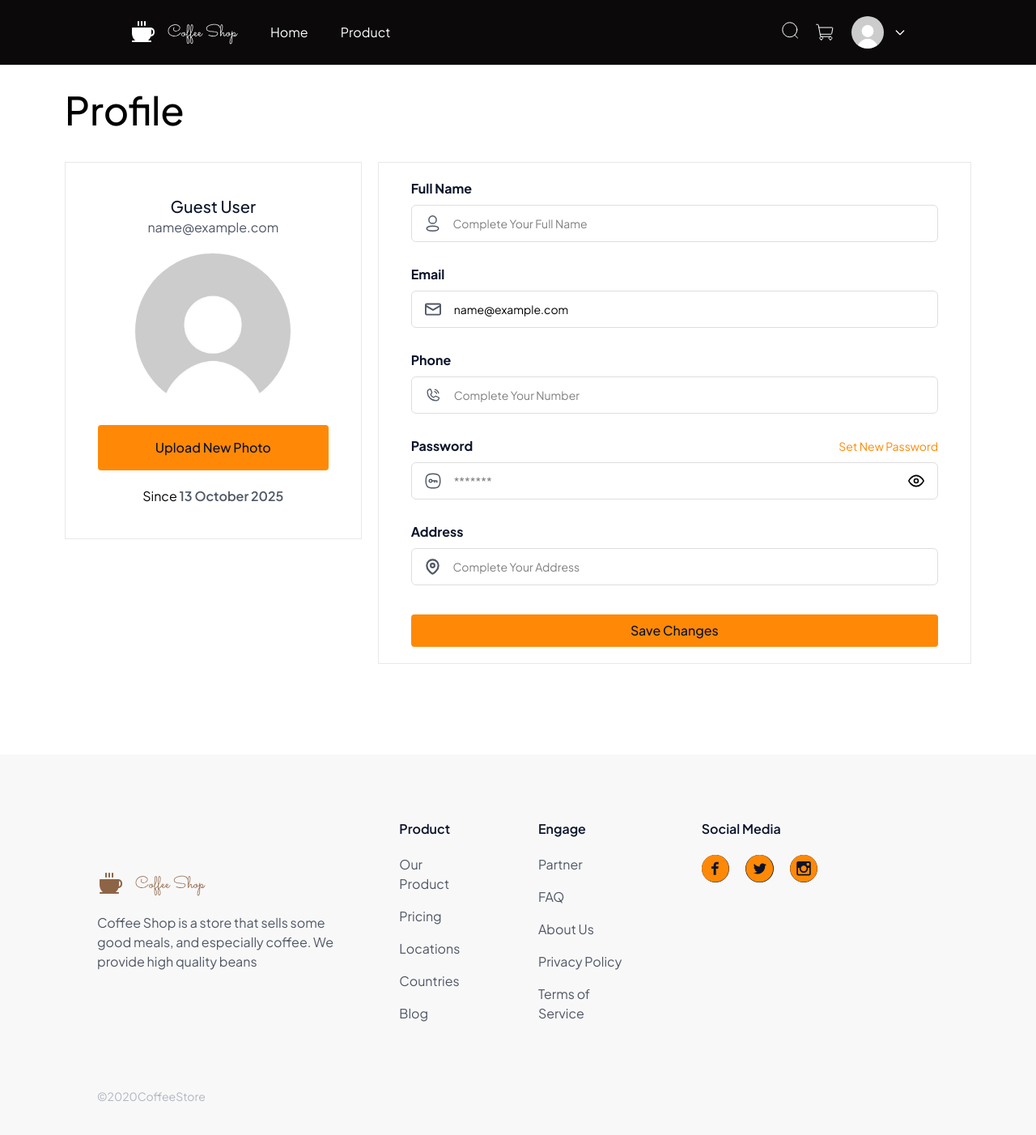
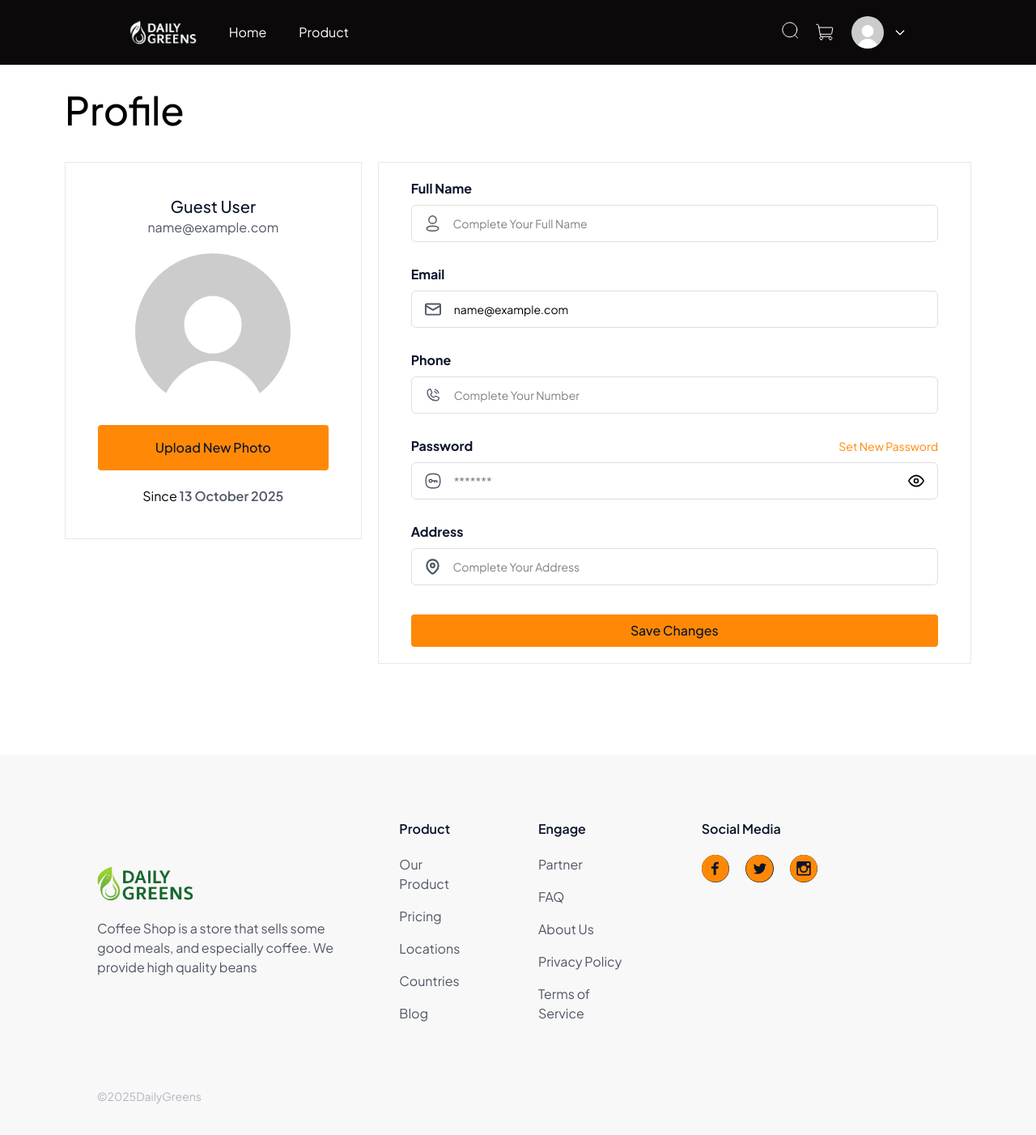
Before and after one commit to ItsnaMaulanaHasan/koda-b4-react, a React (Vite) app: page /profile in a window 1280 px wide. Shown: the top 1402 px of the page at 81% size. Built offline with nearby package versions, Linux system fonts and the light colour scheme; sample sign-in values are in the browser's storage.

Commit message:
refactor: change logo

```diff
--- a/src/components/Footer.jsx
+++ b/src/components/Footer.jsx
@@ -10,7 +10,11 @@ function Footer() {
       <div className="grid grid-cols-1 md:grid-cols-3 gap-20 bg-[#F8F8F8] px-4 sm:px-8 md:px-12 lg:px-16 xl:px-30 py-20">
         <div className="flex flex-col justify-center gap-5">
           <div>
-            <img src="/icon/logo-original.svg" alt="Icon Logo" />
+            <img
+              className="w-30"
+              src="/img/logo-original.png"
+              alt="Logo Daily Greens"
+            />
           </div>
           <p className="text-[#4F5665]">
             Coffee Shop is a store that sells some good meals, and especially
@@ -119,7 +123,7 @@ function Footer() {
             </li>
           </ul>
         </div>
-        <span className="text-[#AFB5C0] text-sm">©2020CoffeeStore</span>
+        <span className="text-[#AFB5C0] text-sm">©2025DailyGreens</span>
       </div>
     </footer>
   );
--- a/src/components/Navbar.jsx
+++ b/src/components/Navbar.jsx
@@ -68,11 +68,9 @@ function Navbar() {
               <img
                 className="w-auto h-6 sm:h-7 md:h-8"
                 src={
-                  isAdminPage
-                    ? "/icon/logo-original.svg"
-                    : "/icon/logo-white.svg"
+                  isAdminPage ? "/img/logo-original.png" : "/img/logo-white.png"
                 }
-                alt="Logo white"
+                alt="Logo Daily Greens"
               />
             </div>
             {!isAdminPage && (
--- a/src/components/SidebarMobile.jsx
+++ b/src/components/SidebarMobile.jsx
@@ -39,7 +39,11 @@ const SidebarMobile = ({ userLogin, handleLogout }) => {
     <div className="flex flex-col justify-between h-full px-2">
       <div className="flex flex-col w-full gap-5">
         <div className="flex items-center justify-between">
-          <img src="/icon/logo-original.svg" alt="Logo HIFI" />
+          <img
+            className="w-30"
+            src="/img/logo-original.png"
+            alt="Logo Daily Greens"
+          />
           <button
             onClick={() => setShowDrawer(false)}
             className="text-xs font-bold text-red-500 border-2 border-red-500 rounded-full size-5">
--- a/src/pages/ForgotPasswordPage.jsx
+++ b/src/pages/ForgotPasswordPage.jsx
@@ -63,7 +63,11 @@ function ForgotPasswordPage() {
       </div>
       <div className="flex flex-col flex-1 gap-5 px-8 py-20 sm:px-12 md:px-16 lg:px-40">
         <div>
-          <img src="/icon/logo-original.svg" alt="Icon Header" />
+          <img
+            className="w-30"
+            src="/img/logo-original.png"
+            alt="Logo Daily Greens"
+          />
         </div>
         <h1 className="font-semibold text-[#8E6447] text-xl">
           Fill out the form correctly
--- a/src/pages/LoginPage.jsx
+++ b/src/pages/LoginPage.jsx
@@ -135,7 +135,11 @@ function LoginPage() {
       </div>
       <div className="flex flex-col flex-1 gap-5 px-8 py-20 sm:px-12 md:px-16 lg:px-40">
         <div>
-          <img src="/icon/logo-original.svg" alt="Icon Header" />
+          <img
+            className="w-30"
+            src="/img/logo-original.png"
+            alt="Logo Daily Greens"
+          />
         </div>
         <h1 className="font-semibold text-[#8E6447] text-xl">Login</h1>
         <p className="text-[#4F5665]">Fill out the form correctly</p>
--- a/src/pages/RegisterPage.jsx
+++ b/src/pages/RegisterPage.jsx
@@ -104,7 +104,11 @@ function RegisterPage() {
       </div>
       <div className="flex flex-col flex-1 gap-5 px-8 py-20 sm:px-12 md:px-16 lg:px-40">
         <div>
-          <img src="/icon/logo-original.svg" alt="Icon Header" />
+          <img
+            className="w-30"
+            src="/img/logo-original.png"
+            alt="Logo Daily Greens"
+          />
         </div>
         <h1 className="font-semibold text-[#8E6447] text-xl">Register</h1>
         <p className="text-[#4F5665]">Fill out the form correctly</p>
```
